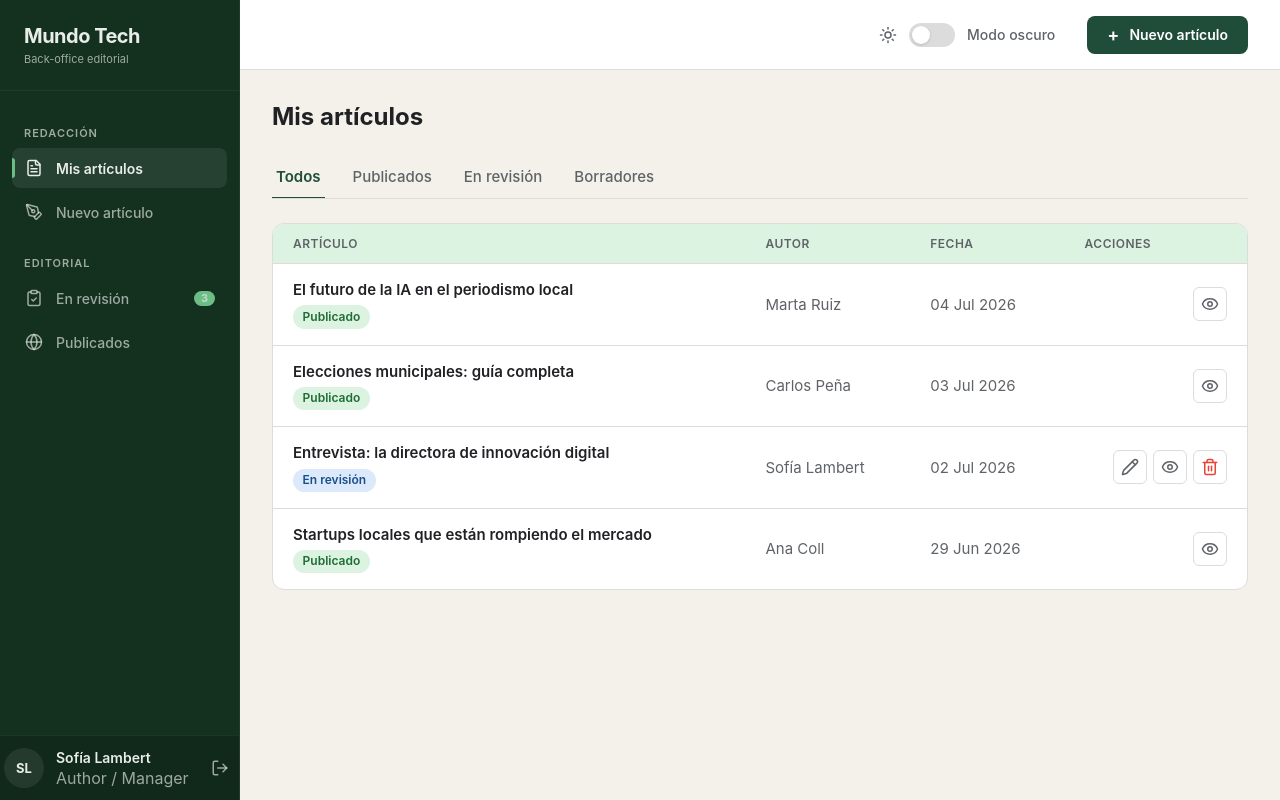
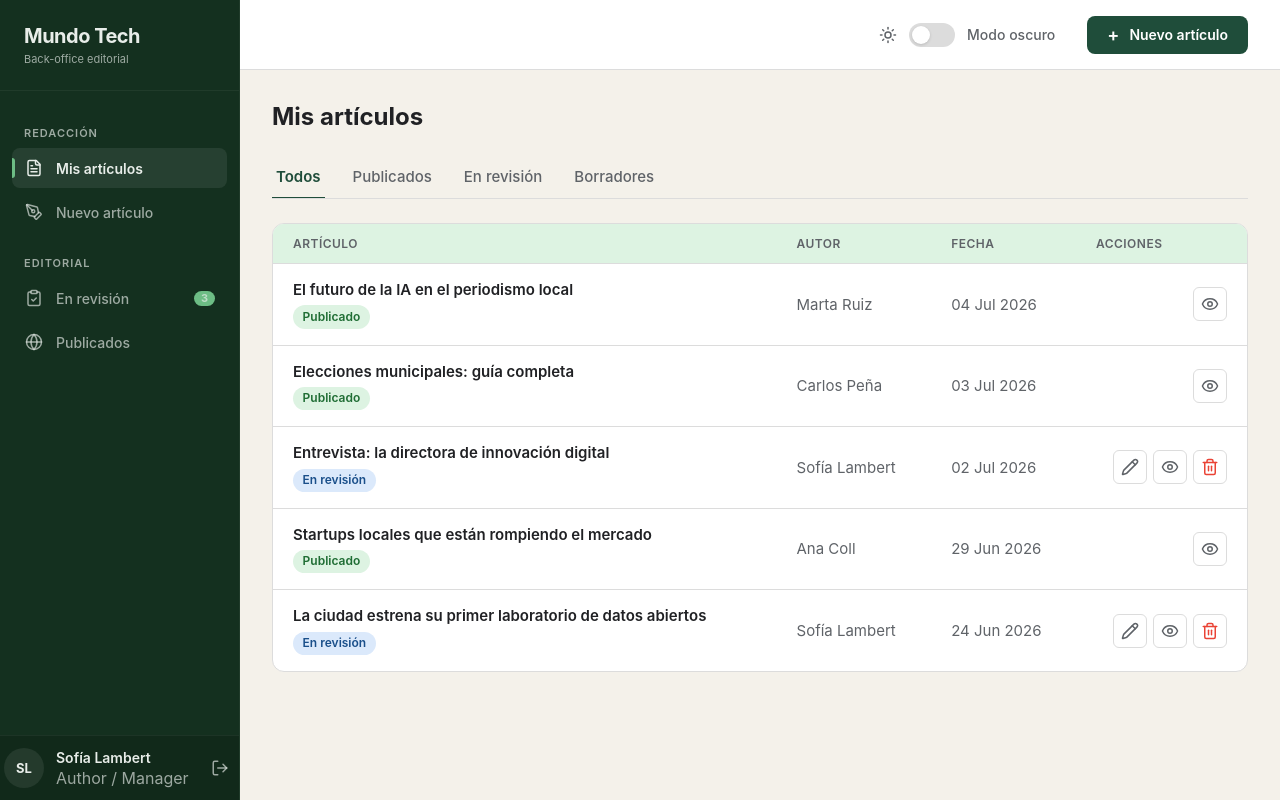
Before and after one commit to Periodico-Mundo-Tech-Team-3/mundo-tech-frontend, a React (Vite) app: page /my-articles in a window 1280 px wide. Built offline with nearby package versions, Linux system fonts and the light colour scheme; no server answers.

Commit message:
feat(mocks): add more IN_REVIEW articles for the review screen

```diff
--- a/src/mocks/articles.js
+++ b/src/mocks/articles.js
@@ -88,4 +88,30 @@ export const MOCK_ARTICLES = [
         publishDate: '2026-06-27T15:10:00Z',
         author: { id: 4, name: 'Diego Salas' },
     },
+    {
+        id: 9,
+        title: 'Reportaje: la nueva ola de coworkings tecnológicos',
+        content:
+            'Recorrimos tres espacios de trabajo compartido enfocados en startups de IA ' +
+            'para entender cómo están cambiando la cultura laboral en la ciudad. Entre salas ' +
+            'de reuniones acristaladas y cafeterías que nunca cierran, sus fundadores explican ' +
+            'por qué apuestan por comunidades especializadas frente a los coworkings generalistas.',
+        image: null,
+        status: 'IN_REVIEW',
+        publishDate: '2026-06-25T10:00:00Z',
+        author: { id: 5, name: 'Ana Coll' },
+    },
+    {
+        id: 10,
+        title: 'La ciudad estrena su primer laboratorio de datos abiertos',
+        content:
+            'El nuevo centro permitirá a periodistas, investigadores y vecinos consultar ' +
+            'información pública en tiempo real. Sus responsables aseguran que la transparencia ' +
+            'será el eje del proyecto, aunque algunas asociaciones piden garantías sobre la ' +
+            'privacidad de los datos personales que se manejarán.',
+        image: null,
+        status: 'IN_REVIEW',
+        publishDate: '2026-06-24T13:30:00Z',
+        author: { id: 3, name: 'Sofía Lambert' },
+    },
 ];
```
